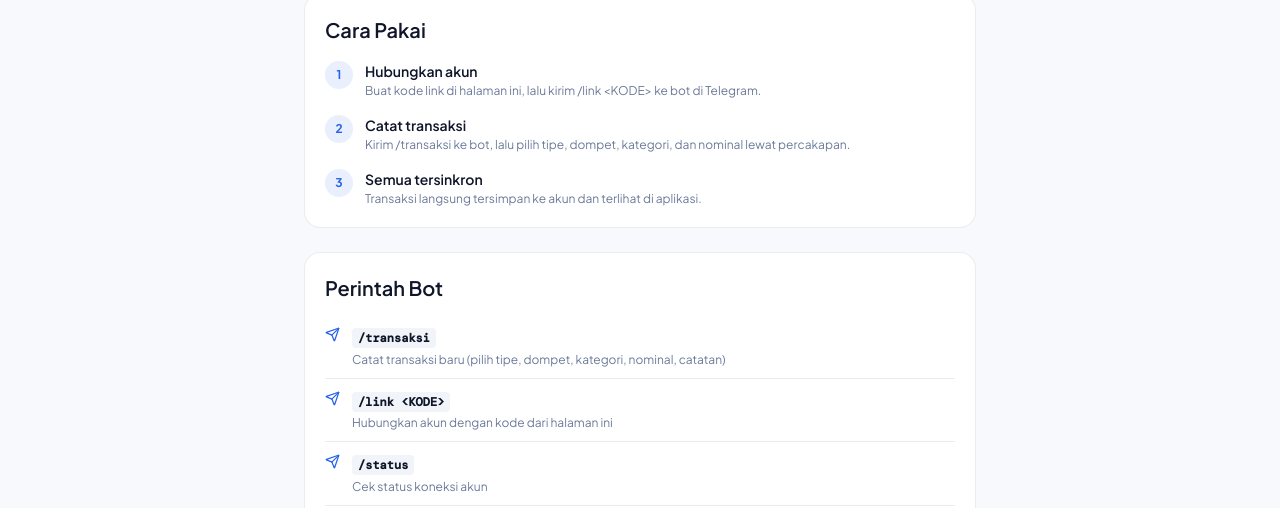
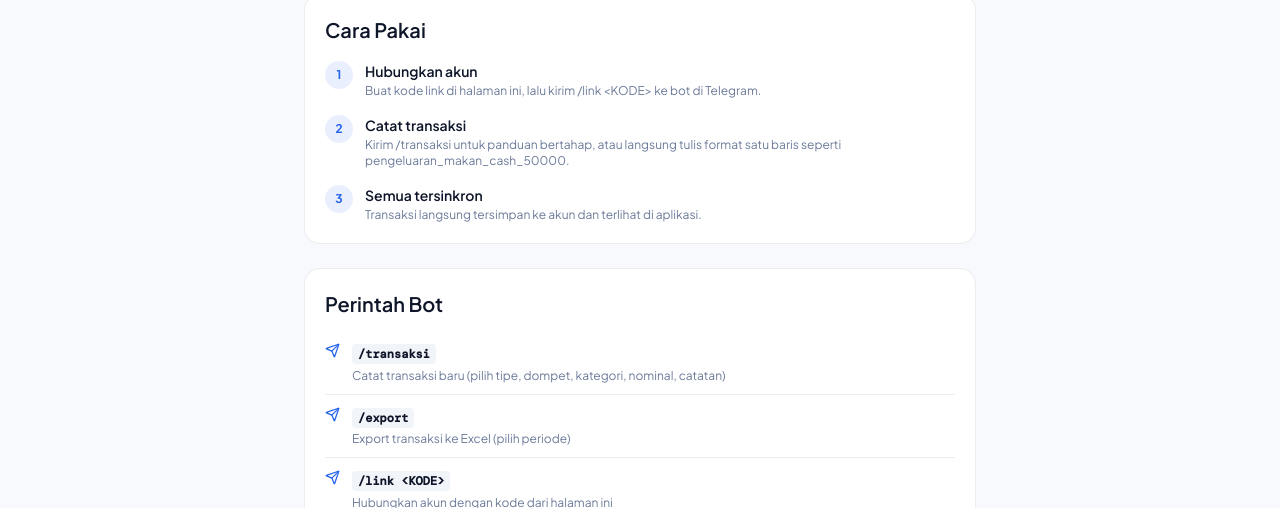
Before and after one commit to fdhill/MoneySecurity, a Vue app in the folder frontend/: page /telegram-bot in a window 1280 px wide. Shown: the part 286-794 px from the top of the page. Built offline with nearby package versions, Linux system fonts and the light colour scheme; no server answers; sample sign-in values are in the browser's storage.

Commit message:
feat(telegram): document /export and one-line transaction format
- Add /export entry to bot command list in TelegramBotView
- Add "Transaksi Cepat (Satu Baris)" card showing the
  tipe_kategori_dompet_nominal_catatan format with examples
- Update step 2 of the how-to to mention the one-line option

```diff
--- a/frontend/src/views/TelegramBotView.vue
+++ b/frontend/src/views/TelegramBotView.vue
@@ -224,7 +224,7 @@ onUnmounted(stopTimers)
       <div class="grid gap-4">
         <div v-for="(step, i) in [
           { title: 'Hubungkan akun', desc: 'Buat kode link di halaman ini, lalu kirim /link <KODE> ke bot di Telegram.' },
-          { title: 'Catat transaksi', desc: 'Kirim /transaksi ke bot, lalu pilih tipe, dompet, kategori, dan nominal lewat percakapan.' },
+          { title: 'Catat transaksi', desc: 'Kirim /transaksi untuk panduan bertahap, atau langsung tulis format satu baris seperti pengeluaran_makan_cash_50000.' },
           { title: 'Semua tersinkron', desc: 'Transaksi langsung tersimpan ke akun dan terlihat di aplikasi.' },
         ]" :key="i" class="flex items-start gap-3">
           <div class="w-7 h-7 rounded-full bg-primary/10 text-primary flex items-center justify-center text-xs font-bold flex-shrink-0">
@@ -244,6 +244,7 @@ onUnmounted(stopTimers)
       <div class="divide-y divide-border">
         <div v-for="cmd in [
           { cmd: '/transaksi', desc: 'Catat transaksi baru (pilih tipe, dompet, kategori, nominal, catatan)' },
+          { cmd: '/export', desc: 'Export transaksi ke Excel (pilih periode)' },
           { cmd: '/link <KODE>', desc: 'Hubungkan akun dengan kode dari halaman ini' },
           { cmd: '/status', desc: 'Cek status koneksi akun' },
           { cmd: '/unlink', desc: 'Putus koneksi akun' },
@@ -259,6 +260,30 @@ onUnmounted(stopTimers)
       </div>
     </div>
 
+    <!-- Transaksi Cepat -->
+    <div class="bg-card rounded-2xl p-5 border border-border">
+      <h2 class="font-semibold text-foreground mb-3">Transaksi Cepat (Satu Baris)</h2>
+      <p class="text-xs text-muted-foreground mb-4">
+        Tulis transaksi langsung dalam satu baris tanpa percakapan, format:
+        <code class="bg-muted px-1.5 py-0.5 rounded text-[11px] font-mono">&lt;tipe&gt;_&lt;kategori&gt;_&lt;dompet&gt;_&lt;nominal&gt;_&lt;catatan&gt;</code>
+      </p>
+      <div class="space-y-2">
+        <div class="rounded-xl bg-muted/50 border border-border px-4 py-3">
+          <code class="text-xs font-mono text-foreground">pengeluaran_makan_cash_50000</code>
+          <p class="text-xs text-muted-foreground mt-1">Pengeluaran 50.000 dari dompet Cash, kategori Makan.</p>
+        </div>
+        <div class="rounded-xl bg-muted/50 border border-border px-4 py-3">
+          <code class="text-xs font-mono text-foreground">pemasukan_gaji_bank_1500000_bonus</code>
+          <p class="text-xs text-muted-foreground mt-1">Pemasukan 1.500.000 ke dompet Bank, kategori Gaji, catatan "bonus".</p>
+        </div>
+      </div>
+      <ul class="mt-4 space-y-1.5 text-xs text-muted-foreground list-disc list-inside">
+        <li>Tipe: <code class="bg-muted px-1 py-0.5 rounded font-mono">pengeluaran</code> atau <code class="bg-muted px-1 py-0.5 rounded font-mono">pemasukan</code></li>
+        <li>Nama kategori &amp; dompet harus sesuai dengan data akun (tidak peduli huruf besar/kecil)</li>
+        <li>Nominal harus angka bulat positif</li>
+      </ul>
+    </div>
+
     <!-- Catatan -->
     <div class="flex items-start gap-2.5 text-xs text-muted-foreground bg-muted/40 rounded-xl p-4 border border-border">
       <Info :size="15" class="mt-0.5 shrink-0" />
```
